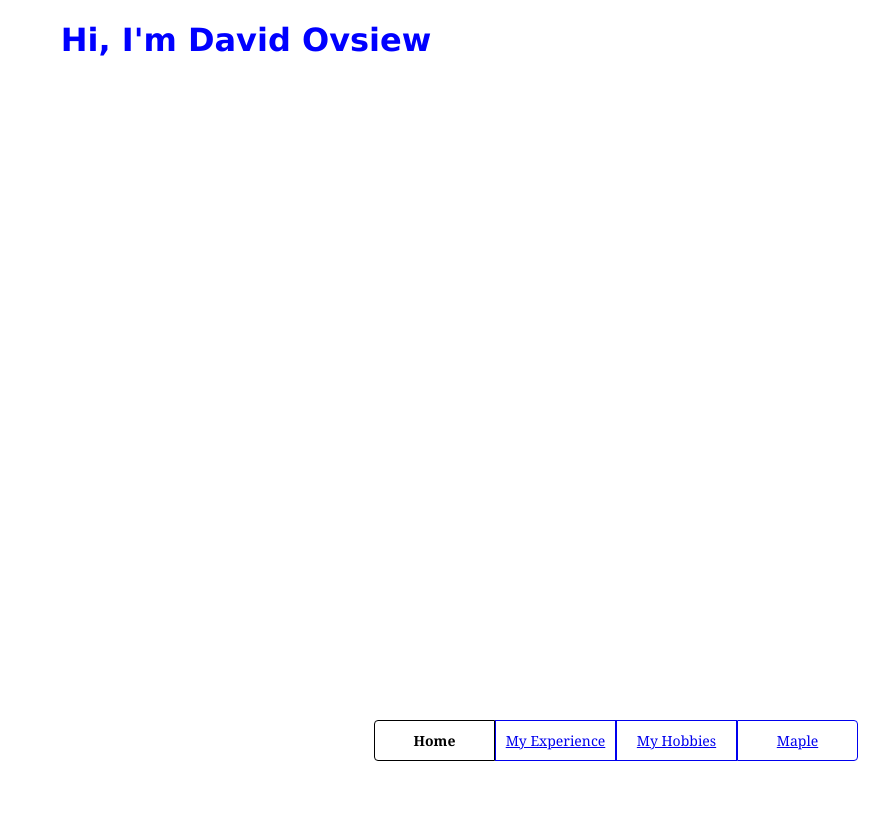
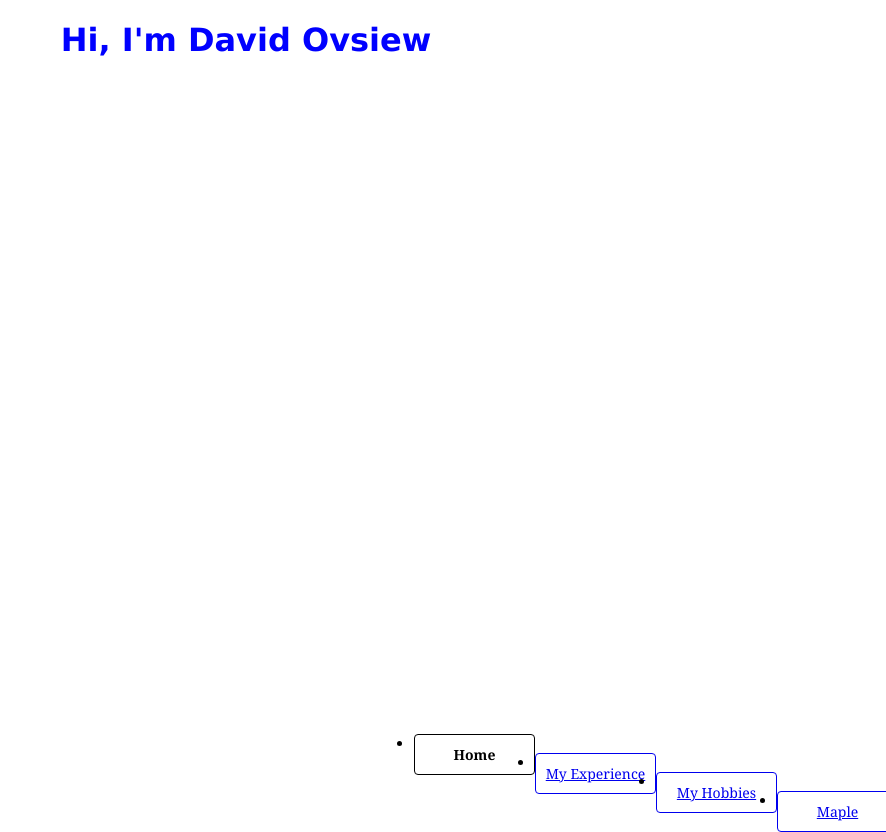
Before and after one commit to dovsiew/personal-website, a plain HTML site: page views/home.html in a window 1280 px wide. Shown: the top 832 px of the page, without its empty margins (394-1280 px from the left). Before the commit the page ends 800 px from the top, so only its background shows below. Drawn offline with Linux system fonts and the light colour scheme.

Commit message:
Turned navigation list into an actual list

```diff
--- a/views/home.html
+++ b/views/home.html
@@ -14,10 +14,12 @@
 	</div>
 
 	<nav id="home-nav">
-		<a><strong>Home</strong></a>
-		<a href="experience.html">My Experience</a>
-		<a href="hobbies.html">My Hobbies</a>
-		<a href="maple.html">Maple</a>
+		<ul>
+			<li><a><strong>Home</strong></a></li>
+			<li><a href="experience.html">My Experience</a></li>
+			<li><a href="hobbies.html">My Hobbies</a></li>
+			<li><a href="maple.html">Maple</a></li>
+		</ul>
 	</nav>
 
 </html>
```
Also changed, not shown: views/experience.html (+6 -4 lines), views/hobbies.html (+7 -5 lines), views/maple.html (+6 -4 lines).
